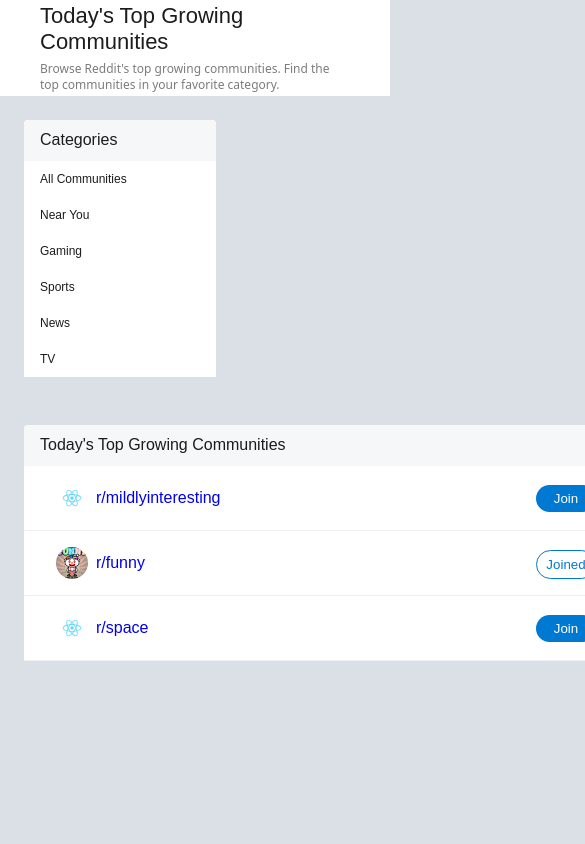
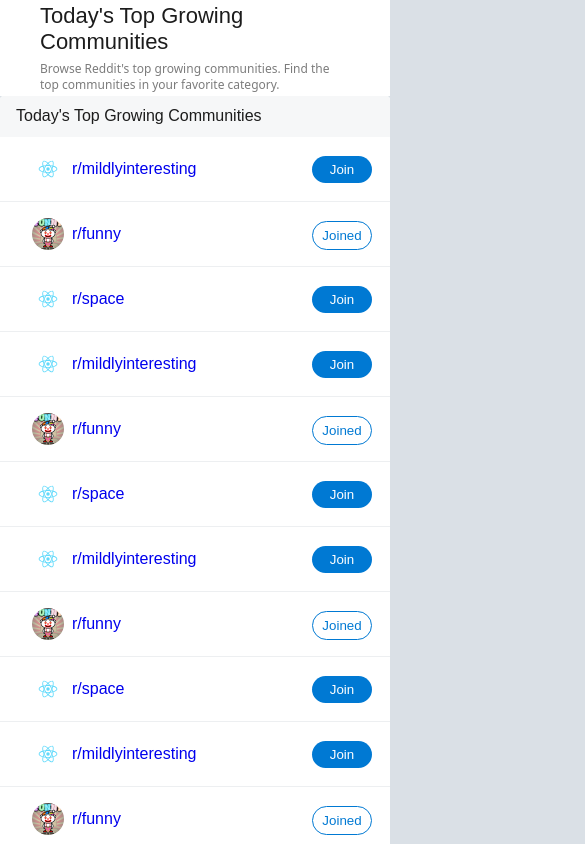
Before and after one commit to Mohamed5828/Reddit, a React (Create React App) app: page / in a window 390 px wide. Shown: the top 844 px of the page, 585 px wide, since content can reach past the window. Built offline with nearby package versions, Linux system fonts and the light colour scheme.

Commit message:
few minor changes and did the  media query

```diff
--- a/src/App.js
+++ b/src/App.js
@@ -2,14 +2,16 @@
 import Container from "./Components/CommunitiesContainer";
 import Categories from "./Components/Categories";
 import Header from "./Components/Header";
-
+import { MainPadding } from "./Components/CommunitiesContainerStyle";
 function App() {
   return (
     <div className="App">
       <div className="page">
         <Header />
-        <Categories />
-        <Container />
+        <MainPadding>
+          <Categories />
+          <Container />
+        </MainPadding>
       </div>
     </div>
   );
--- a/src/Components/CategoriesStyle.js
+++ b/src/Components/CategoriesStyle.js
@@ -7,9 +7,17 @@
 } from "./CommunitiesContainerStyle";
 
 export const AllCategories = styled(AllCommunities)`
-  width: 192px;
+  min-width: 192px;
+  max-width: 192px;
+  background-color: inherit;
+
+  @media screen and (max-width: 700px) {
+    display: none;
+  }
 `;
-export const CategoryHeader = CommunityHeader;
+export const CategoryHeader = styled(CommunityHeader)`
+  position: static;
+`;
 export const CategoryH3 = CommunityH3;
 export const CategoryOl = CommunityOl;
 
@@ -29,7 +37,6 @@
   text-decoration: none;
   text-transform: capitalize;
 
-
   &:hover {
     background-color: #f6f7f8;
   }
--- a/src/Components/CommunitiesContainerStyle.js
+++ b/src/Components/CommunitiesContainerStyle.js
@@ -1,10 +1,21 @@
 import styled from "styled-components";
+
+export const MainPadding = styled.div`
+  padding: 20px 24px;
+  width: 100%;
+  display: flex;
+  flex-wrap: nowrap;
+  @media screen and (max-width: 640px) {
+    padding: 0;
+  }
+`;
 
 export const CommunityContainer = styled.div`
   display: flex;
   flex-wrap: wrap;
   flex-direction: row;
   justify-content: space-evenly;
+  width: 100%;
 `;
 
 export const AllCommunities = styled.div`
@@ -12,7 +23,10 @@
   margin: 24px;
   border-top-left-radius: 4px;
   border-top-right-radius: 4px;
-  width: 40em;
+  width: 100%;
+  @media screen and (max-width: 640px) {
+    margin: 0;
+  }
 `;
 
 export const CommunityHeader = styled.div`
@@ -25,10 +39,11 @@
   display: -ms-flexbox;
   display: flex;
   height: 40px;
+  position: sticky;
   -ms-flex-pack: justify;
   justify-content: space-between;
   padding: 0 16px;
-  top: 48px;
+  top: 0px;
   z-index: 3;
 `;
 
--- a/src/Components/CommunitySyle.js
+++ b/src/Components/CommunitySyle.js
@@ -4,11 +4,9 @@
   text-decoration: none;
   position: relative;
   height: 64px;
-  min-width: 407px;
   padding: 0 24px;
   display: flex;
   align-items: center;
-  justify-content: spa;
   border-bottom: 1px solid #edeff1;
   font-size: 16px;
   font-weight: 300;
@@ -38,11 +36,10 @@
 `;
 
 export const TitleParagraph = styled.p`
-
   &:hover + div {
     display: inline-block;
   }
-`
+`;
 
 export const CommunityCard = styled.div`
   display: none;
--- a/src/Components/data.js
+++ b/src/Components/data.js
@@ -32,4 +32,136 @@
     },
     isJoined: false,
   },
+  {
+    id: 1,
+    title: "r/mildlyinteresting",
+    description: "blah blah",
+    coverImg: "logo.svg",
+    stats: {
+      members: 20,
+      online: 6,
+    },
+    isJoined: false,
+  },
+  {
+    id: 2,
+    title: "r/funny",
+    description: "blah blah haha",
+    coverImg: "funny.png",
+    stats: {
+      members: 200,
+      online: 60,
+    },
+    isJoined: true,
+  },
+  {
+    id: 3,
+    title: "r/space",
+    description: "blah blah space",
+    coverImg: "logo.svg",
+    stats: {
+      members: 203,
+      online: 63,
+    },
+    isJoined: false,
+  },
+  {
+    id: 1,
+    title: "r/mildlyinteresting",
+    description: "blah blah",
+    coverImg: "logo.svg",
+    stats: {
+      members: 20,
+      online: 6,
+    },
+    isJoined: false,
+  },
+  {
+    id: 2,
+    title: "r/funny",
+    description: "blah blah haha",
+    coverImg: "funny.png",
+    stats: {
+      members: 200,
+      online: 60,
+    },
+    isJoined: true,
+  },
+  {
+    id: 3,
+    title: "r/space",
+    description: "blah blah space",
+    coverImg: "logo.svg",
+    stats: {
+      members: 203,
+      online: 63,
+    },
+    isJoined: false,
+  },
+  {
+    id: 1,
+    title: "r/mildlyinteresting",
+    description: "blah blah",
+    coverImg: "logo.svg",
+    stats: {
+      members: 20,
+      online: 6,
+    },
+    isJoined: false,
+  },
+  {
+    id: 2,
+    title: "r/funny",
+    description: "blah blah haha",
+    coverImg: "funny.png",
+    stats: {
+      members: 200,
+      online: 60,
+    },
+    isJoined: true,
+  },
+  {
+    id: 3,
+    title: "r/space",
+    description: "blah blah space",
+    coverImg: "logo.svg",
+    stats: {
+      members: 203,
+      online: 63,
+    },
+    isJoined: false,
+  },
+  {
+    id: 1,
+    title: "r/mildlyinteresting",
+    description: "blah blah",
+    coverImg: "logo.svg",
+    stats: {
+      members: 20,
+      online: 6,
+    },
+    isJoined: false,
+  },
+  {
+    id: 2,
+    title: "r/funny",
+    description: "blah blah haha",
+    coverImg: "funny.png",
+    stats: {
+      members: 200,
+      online: 60,
+    },
+    isJoined: true,
+  },
+  {
+    id: 3,
+    title: "r/space",
+    description: "blah blah space",
+    coverImg: "logo.svg",
+    stats: {
+      members: 203,
+      online: 63,
+    },
+    isJoined: false,
+  },
 ];
```
